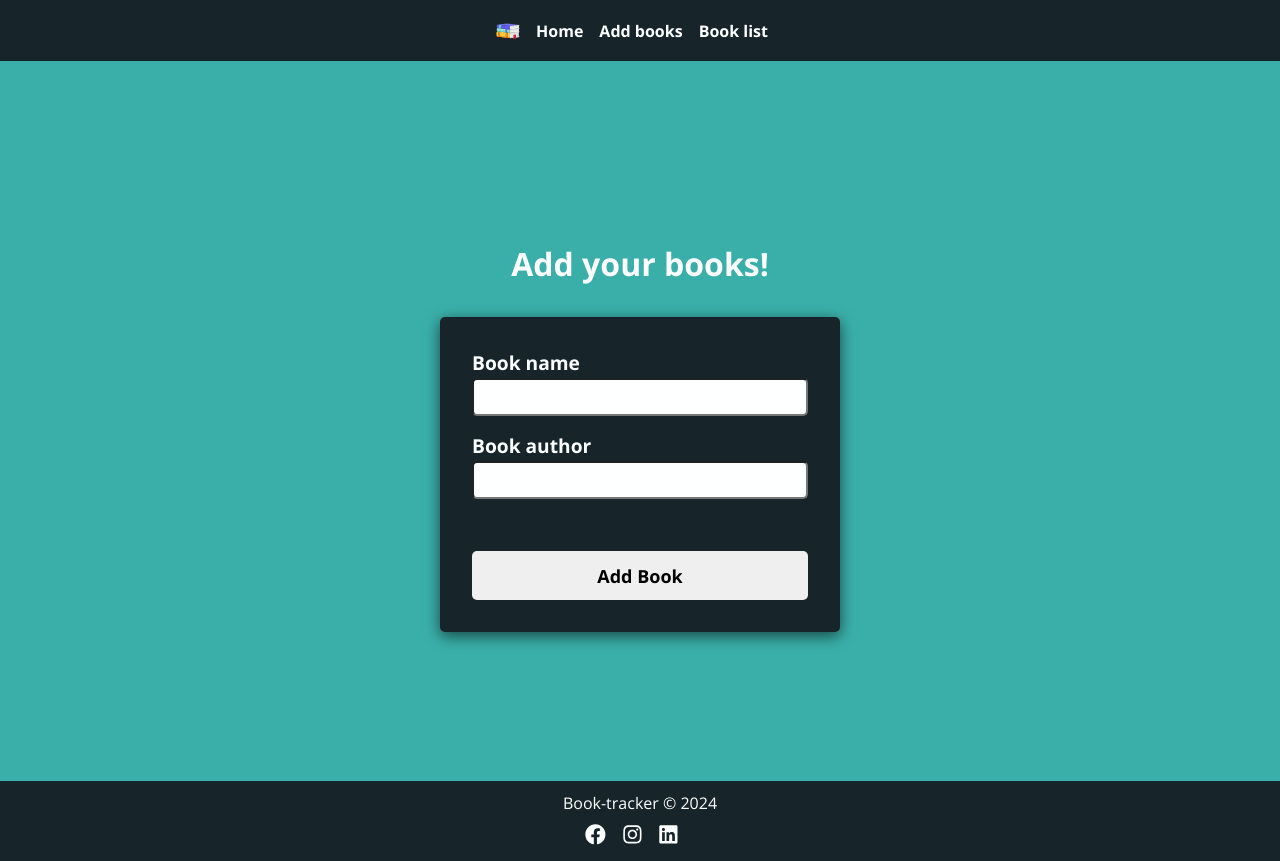
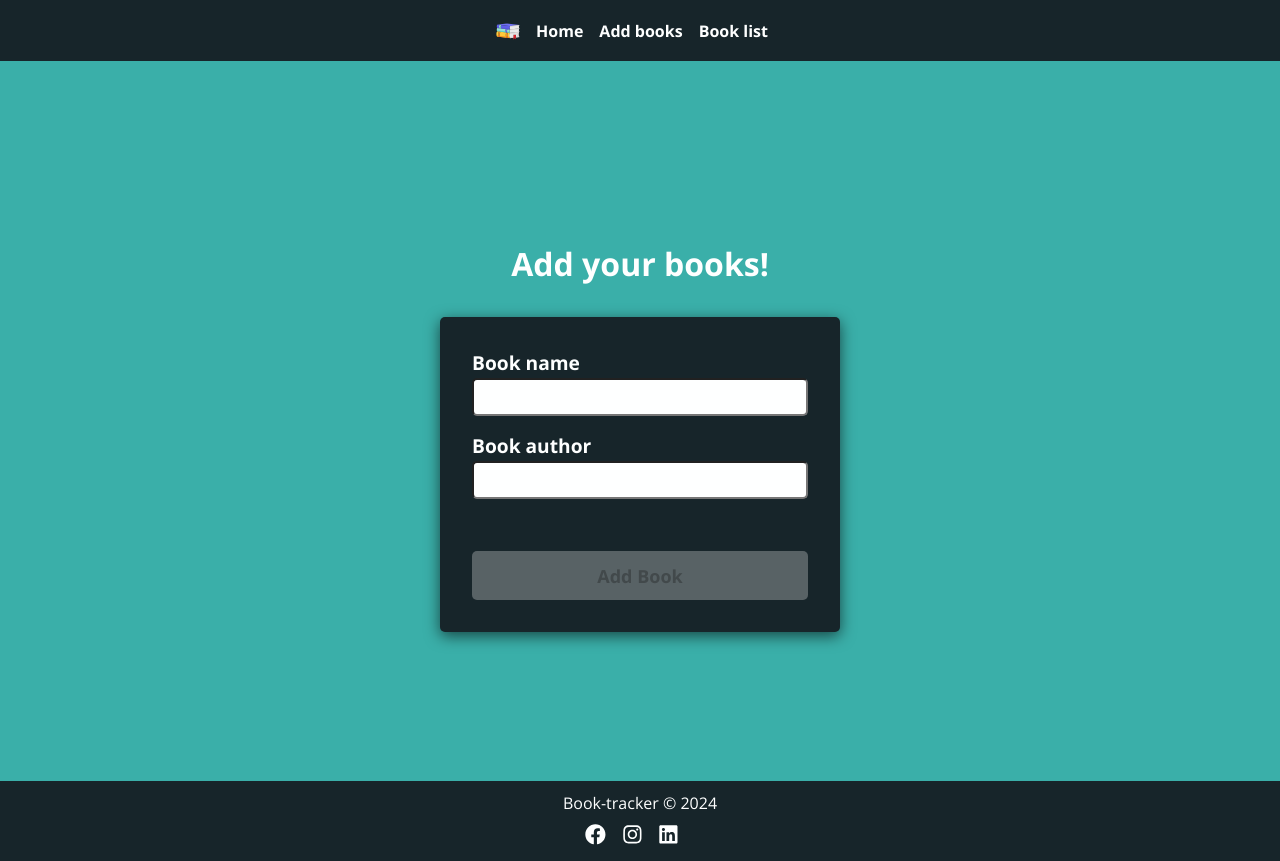
Before and after one commit to kaynan45/Portifolio, a React (Create React App) app in the folder Book-tracker/: page /add-books in a window 1280 px wide. Built offline with nearby package versions, Linux system fonts and the light colour scheme.

Commit message:
Disabling button functionality working

```diff
--- a/Book-tracker/db.json
+++ b/Book-tracker/db.json
@@ -29,6 +29,11 @@
       "id": "00e5",
       "name": "Moby-Dick",
       "author": "Herman Melville"
+    },
+    {
+      "id": "a5c4",
+      "name": "Game of thrones",
+      "author": "George R. R. Martin"
     }
   ]
 }
--- a/Book-tracker/src/components/form/SubmitButton.js
+++ b/Book-tracker/src/components/form/SubmitButton.js
@@ -1,10 +1,15 @@
-import styles from './SubmitButton.module.css'
+import styles from "./SubmitButton.module.css";
 
-function SubmitButton({ value, type, method }) {
-
+function SubmitButton({ value, type, method, disabled }) {
   return (
-    <input className={styles.addBook} value={value} type={type} onClick={method}/>
-  )
+    <input
+      disabled={disabled}
+      className={styles.addBook}
+      value={value}
+      type={type}
+      onClick={method}
+    />
+  );
 }
 
-export default SubmitButton
+export default SubmitButton;
--- a/Book-tracker/src/components/pages/AddBooks.js
+++ b/Book-tracker/src/components/pages/AddBooks.js
@@ -13,6 +13,15 @@ function AddBooks() {
     setBook({ ...book, [e.target.name]: e.target.value });
   }
 
+  const disableButton = () => {
+    if (book.name && book.author !== "") {
+      return false;
+    }
+    return true;
+  }
+
+  const disableStatus = disableButton()
+
   function addBook(e) {
     e.preventDefault();
     fetch("http://localhost:5000/book-list", {
@@ -24,8 +33,8 @@ function AddBooks() {
     })
       .then((response) => response.json())
       .then((data) => {
-        const state = {message: "Your book was successfully added!"}
-        navigate("/book-list", {state});
+        const state = { message: "Your book was successfully added!" };
+        navigate("/book-list", { state });
       })
       .catch((error) => console.log(error));
     setBook({});
@@ -50,7 +59,7 @@ function AddBooks() {
           onChange={onChange}
           value={book.author || ""}
         />
-        <SubmitButton value="Add Book" type="submit" />
+        <SubmitButton disabled={disableStatus} value="Add Book" type="submit" />
       </form>
     </section>
   );
```
